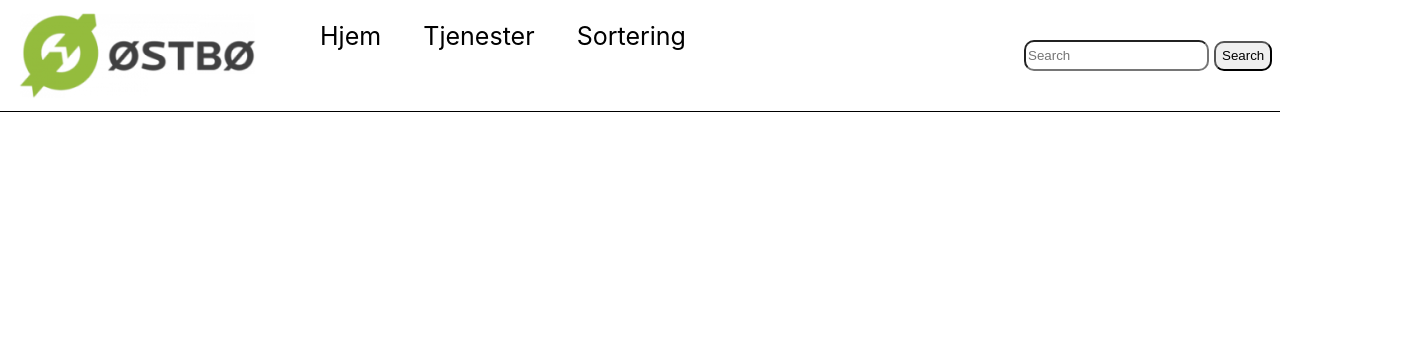
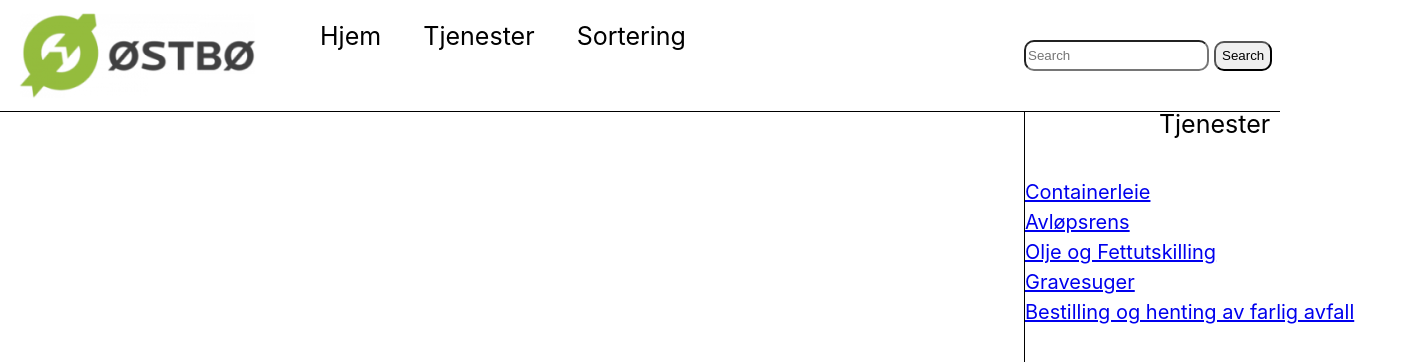
Before and after one commit to Magnuswk/uinGruppe9, a React (Create React App) app in the folder Eksamen UIN/project/client/: page /Tjenester in a window 1280 px wide. Shown: the top 362 px of the page, 1404 px wide, since content can reach past the window. Built offline with nearby package versions, Linux system fonts and the light colour scheme.

Commit message:
artikkel
artikkel

```diff
--- a/Eksamen UIN/project/client/src/components/Header.js
+++ b/Eksamen UIN/project/client/src/components/Header.js
@@ -1,5 +1,6 @@
 import React from 'react'
 import ostbo from "../Images/ostbo.png"
+import { NavLink } from 'react-router-dom'
 const Header = () => {
     return (
         <header>
@@ -8,9 +9,9 @@ const Header = () => {
             </a>
             <nav>
                 <ul>
-                    <li><a href="/">Hjem</a></li>
-                    <li><a href="/Tjenester">Tjenester</a></li>
-                    <li><a href="/Sortering">Sortering</a></li>
+                    <li><NavLink to="/">Hjem</NavLink></li>
+                    <li><NavLink to="/Tjenester">Tjenester</NavLink></li>
+                    <li><NavLink to="/Sortering">Sortering</NavLink></li>
                 </ul>
             </nav>
             <form id="search">
--- a/Eksamen UIN/project/client/src/components/Homebutton.js
+++ b/Eksamen UIN/project/client/src/components/Homebutton.js
@@ -7,19 +7,20 @@ import Nyheter from "../Images/Nyheter.png"
 import Om_oss from "../Images/Om_oss.png"
 import Tjenester from "../Images/Tjenester.png"
 import Åpningstider from "../Images/Åpningstider.png"
+import { NavLink } from 'react-router-dom'
 
 
 const Homebutton = () => {
     return (
         <section id="mainsection">
-            <article>Containerleie<img src={Container} alt="Containerleie"></img></article>
-            <article>Åpningstider <img src={Åpningstider} alt="Containerleie"></img></article>
-            <article>Bilvraking<img src={Bilvraking} alt="Containerleie"></img></article>
-            <article>Tjenester<img src={Tjenester} alt="Containerleie"></img></article>
-            <article>Avfallstømming<img src={Avfallstømming} alt="Containerleie"></img></article>
-            <article>Om oss<img src={Om_oss} alt="Containerleie"></img></article>
-            <article>Nyheter<img src={Nyheter} alt="Containerleie"></img></article>
-            <article>Farlig Avfall<img src={Farlig} alt="Containerleie"></img></article>
+            <article><NavLink to="/Containerleie">Containerleie<img src={Container} alt="Containerleie"></img></NavLink></article>
+            <article><NavLink to="/Åpningstider">Åpningstider <img src={Åpningstider} alt="Containerleie"></img></NavLink></article>
+            <article><NavLink to="/Bilvraking">Bilvraking<img src={Bilvraking} alt="Containerleie"></img></NavLink></article>
+            <article><NavLink to="/Tjenester">Tjenester<img src={Tjenester} alt="Containerleie"></img></NavLink></article>
+            <article><NavLink to="/Avfallstømming">Avfallstømming<img src={Avfallstømming} alt="Containerleie"></img></NavLink></article>
+            <article><NavLink to="/Om-Oss">Om oss<img src={Om_oss} alt="Containerleie"></img></NavLink></article>
+            <article><NavLink to="/Nyheter">Nyheter<img src={Nyheter} alt="Containerleie"></img></NavLink></article>
+            <article><NavLink to="/Farlingavfall">Farlig Avfall<img src={Farlig} alt="Containerleie"></img></NavLink></article>
         </section>
     )
 }
--- /dev/null
+++ b/Eksamen UIN/project/client/src/components/Sidebar.js
@@ -0,0 +1,15 @@
+import React from 'react'
+
+const Sidebar = (props) => {
+    return (
+        <section id="sidebar">
+            <h1>Tjenester</h1>
+            <h2>
+                {props.children}
+            </h2>
+
+        </section>
+    )
+}
+
+export default Sidebar
--- a/Eksamen UIN/project/client/src/index.css
+++ b/Eksamen UIN/project/client/src/index.css
@@ -82,3 +82,24 @@ header nav ul li a{
 #kontakt:hover{
   background-color: rgb(0,0,0,0.3);
 }
+
+/*  Sidenbar */
+#sidebar{
+  width:379.1px;
+  margin-left: 80%;
+  height:1000px;
+  border-left: solid 1px black;
+}
+#sidebar h1{
+  text-align:center;
+  font-size: 25px;
+}
+#sidebar h2{
+  margin-top: 45px;
+  font-size: 20px;
+}
+#sidebar h2 ul li{
+  text-decoration: none;
+  color:black;
+  margin-bottom: 10px;
+}
--- a/Eksamen UIN/project/client/src/pages/Tjenester.jsx
+++ b/Eksamen UIN/project/client/src/pages/Tjenester.jsx
@@ -1,9 +1,21 @@
 import Header from '../components/Header'
+import Sidebar from "../components/Sidebar"
+import { NavLink } from 'react-router-dom'
 
 const Home = () => {
     return (
         <div>
             <Header />
+            <Sidebar>
+                <ul>
+                    <li><NavLink to="/Containerleie">Containerleie</NavLink></li>
+                    <li><NavLink to="/Avløpsrens">Avløpsrens</NavLink></li>
+                    <li><NavLink to="/OljeogFettutskilling">Olje og Fettutskilling</NavLink></li>
+                    <li><NavLink to="/Gravesuger">Gravesuger</NavLink></li>
+                    <li><NavLink to="/Bestillinghentingavfarligavfall">Bestilling og henting av farlig avfall</NavLink></li>
+
+                </ul>
+            </Sidebar>
         </div>
     )
 }
```
